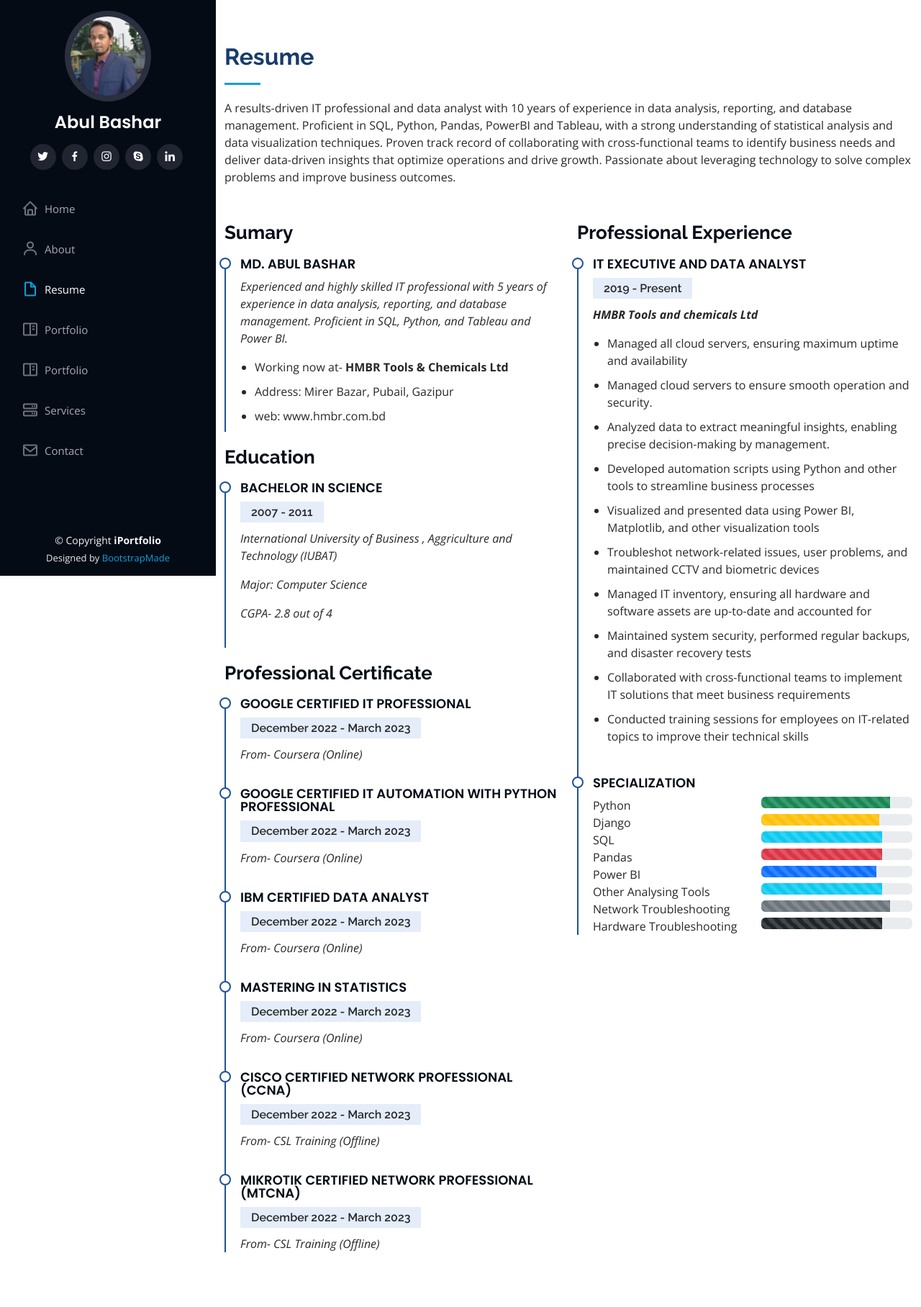
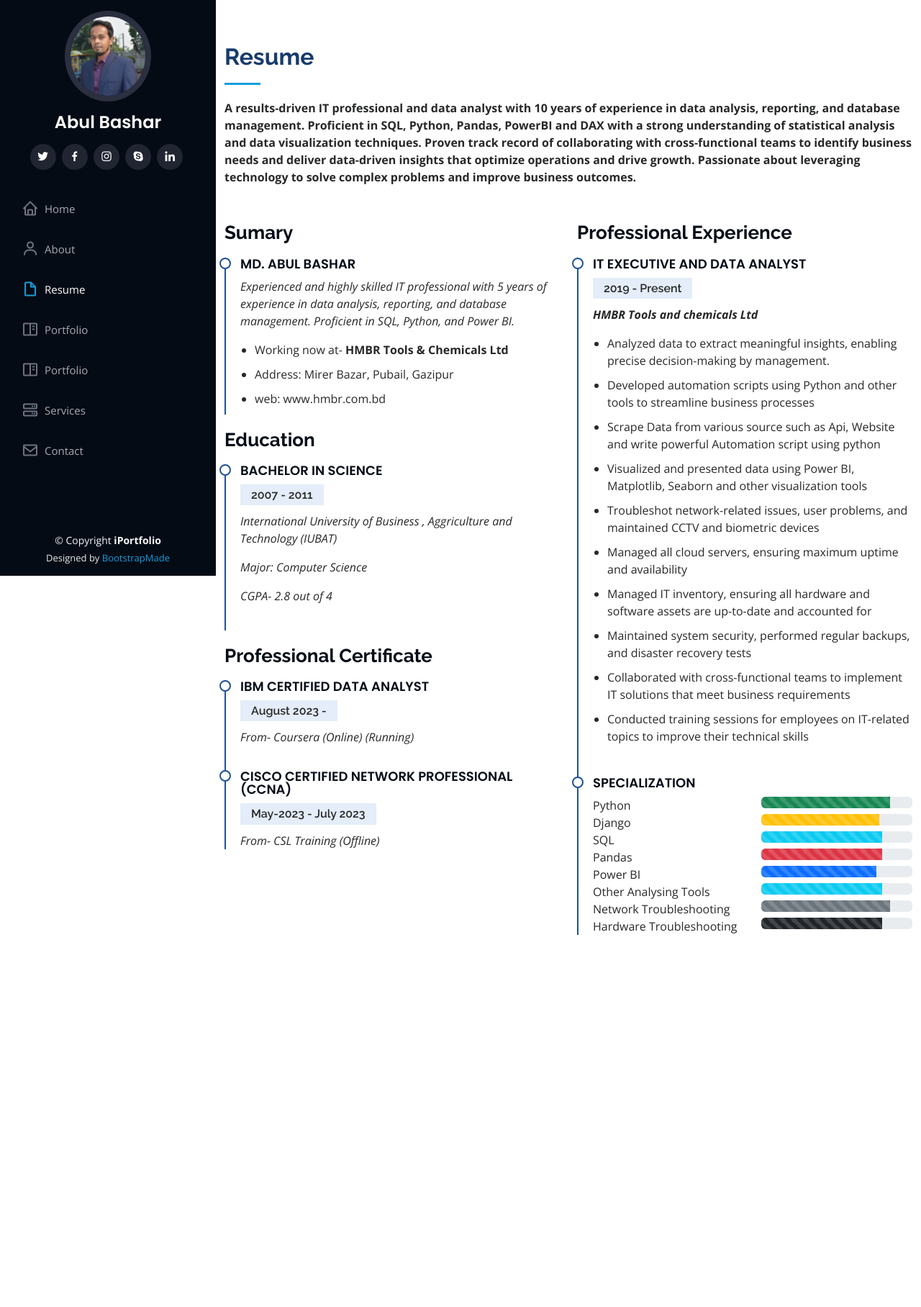
Before and after one commit to Bashar-The-Coder/portfolio, a Django app: page /resume/ in a window 1280 px wide. Shown: the whole page at 72% size. After the commit the page ends 1299 px from the top, so only its background shows below. Run offline with Django 4.2, Linux system fonts and the light colour scheme; some libraries are stand-ins or nearby versions.

Commit message:
resume change -2

```diff
--- a/templates/main/about.html
+++ b/templates/main/about.html
@@ -43,7 +43,7 @@
             I am a highly skilled and motivated IT professional with a strong background in data analysis and a passion for using technology to drive business success. </br> </br>
              With 10 years of experience in the industry,
              I have developed a deep understanding of data-driven decision making,
-             and I am adept at using a wide range of analytical tools such as <b> Python , Pandas, Power BI, Excel , Matplotlib, Streamlit
+             and I am adept at using a wide range of analytical tools such as <b> Python , Pandas, Power BI with DAX, Excel , Matplotlib, Streamlit
               </b> and so on and techniques to uncover valuable insights and drive process improvement. </br></br>
 
 Throughout my career, I have been recognized for my ability to work collaboratively with cross-functional teams and communicate complex technical concepts to non-technical stakeholders. I am committed to staying up-to-date with the latest industry trends and best practices, and I am always looking for new and innovative ways to leverage technology to solve business problems.
--- a/templates/main/resume.html
+++ b/templates/main/resume.html
@@ -7,7 +7,7 @@
 
       <div class="section-title">
         <h2>Resume</h2>
-        <p>A results-driven IT professional and data analyst with 10 years of experience in data analysis, reporting, and database management. Proficient in SQL, Python, Pandas, PowerBI and Tableau, with a strong understanding of statistical analysis and data visualization techniques. Proven track record of collaborating with cross-functional teams to identify business needs and deliver data-driven insights that optimize operations and drive growth. Passionate about leveraging technology to solve complex problems and improve business outcomes.</p>
+        <p> <b>A results-driven IT professional and data analyst with 10 years of experience in data analysis, reporting, and database management. Proficient in SQL, Python, Pandas, PowerBI and DAX with a strong understanding of statistical analysis and data visualization techniques. Proven track record of collaborating with cross-functional teams to identify business needs and deliver data-driven insights that optimize operations and drive growth. Passionate about leveraging technology to solve complex problems and improve business outcomes.</b></p>
       </div>
 
       <div class="row">
@@ -15,7 +15,7 @@
           <h3 class="resume-title">Sumary</h3>
           <div class="resume-item pb-0">
             <h4>MD. Abul Bashar</h4>
-            <p><em>Experienced and highly skilled IT professional with 5 years of experience in data analysis, reporting, and database management. Proficient in SQL, Python, and Tableau and Power BI.</em></p>
+            <p><em>Experienced and highly skilled IT professional with 5 years of experience in data analysis, reporting, and database management. Proficient in SQL, Python, and Power BI.</em></p>
             <ul>
               <li>Working now at- <b> HMBR Tools & Chemicals Ltd </b></li>
               <li>Address: Mirer Bazar, Pubail, Gazipur </li>
@@ -43,40 +43,43 @@
 
           <h3 class="resume-title">Professional Certificate</h3>
 
-          <div class="resume-item">
+          {% comment %} <div class="resume-item">
             <h4> Google Certified IT Professional </h4>
             <h5>December 2022 - March 2023</h5>
             <p><em> From- Coursera (Online) </em></p>
-          </div>
+          </div> {% endcomment %}
 
-          <div class="resume-item">
+          {% comment %} <div class="resume-item">
             <h4> Google Certified IT Automation With Python Professional  </h4>
             <h5>December 2022 - March 2023</h5>
             <p><em> From- Coursera (Online) </em></p>
           </div>
+           {% endcomment %}
+
           <div class="resume-item">
             <h4> IBM Certified Data Analyst  </h4>
-            <h5>December 2022 - March 2023</h5>
-            <p><em> From- Coursera (Online) </em></p>
+            <h5>August 2023 -</h5>
+            <p><em> From- Coursera (Online) (Running) </em></p>
           </div>
 
-          <div class="resume-item">
-            <h4> Mastering in Statistics  </h4>
-            <h5>December 2022 - March 2023</h5>
+          {% comment %} <div class="resume-item">
+            <h4> Google Advance Data Analysis </h4>
+            <h5>September 2022 - March 2023</h5>
             <p><em> From- Coursera (Online) </em></p>
-          </div>
+          </div> {% endcomment %}
 
           <div class="resume-item">
             <h4> Cisco Certified Network Professional (CCNA)  </h4>
-            <h5>December 2022 - March 2023</h5>
+            <h5>May-2023 - July 2023</h5>
             <p><em> From- CSL Training (Offline) </em></p>
           </div>
 
-          <div class="resume-item">
+          {% comment %} <div class="resume-item">
             <h4> Mikrotik Certified Network Professional (MTCNA)  </h4>
             <h5>December 2022 - March 2023</h5>
             <p><em> From- CSL Training (Offline) </em></p>
-          </div>
+            <p><em> Running </em></p>
+          </div> {% endcomment %}
 
 
 
@@ -89,12 +92,12 @@
             <h5>2019 - Present</h5>
             <p><em><b> HMBR Tools and chemicals Ltd </b></em></p>
             <ul>
-              <li>Managed all cloud servers, ensuring maximum uptime and availability</li>
-              <li>Managed cloud servers to ensure smooth operation and security.</li>
               <li>Analyzed data to extract meaningful insights, enabling precise decision-making by management.</li>
               <li>Developed automation scripts using Python and other tools to streamline business processes</li>
-              <li>Visualized and presented data using Power BI, Matplotlib, and other visualization tools</li>
+              <li>Scrape Data from various source such as Api, Website and write powerful Automation script using python</li>
+              <li>Visualized and presented data using Power BI, Matplotlib, Seaborn and other visualization tools</li>
               <li>Troubleshot network-related issues, user problems, and maintained CCTV and biometric devices</li>
+              <li>Managed all cloud servers, ensuring maximum uptime and availability</li>
               <li>Managed IT inventory, ensuring all hardware and software assets are up-to-date and accounted for</li>
               <li>Maintained system security, performed regular backups, and disaster recovery tests</li>
               <li>Collaborated with cross-functional teams to implement IT solutions that meet business requirements</li>
```
